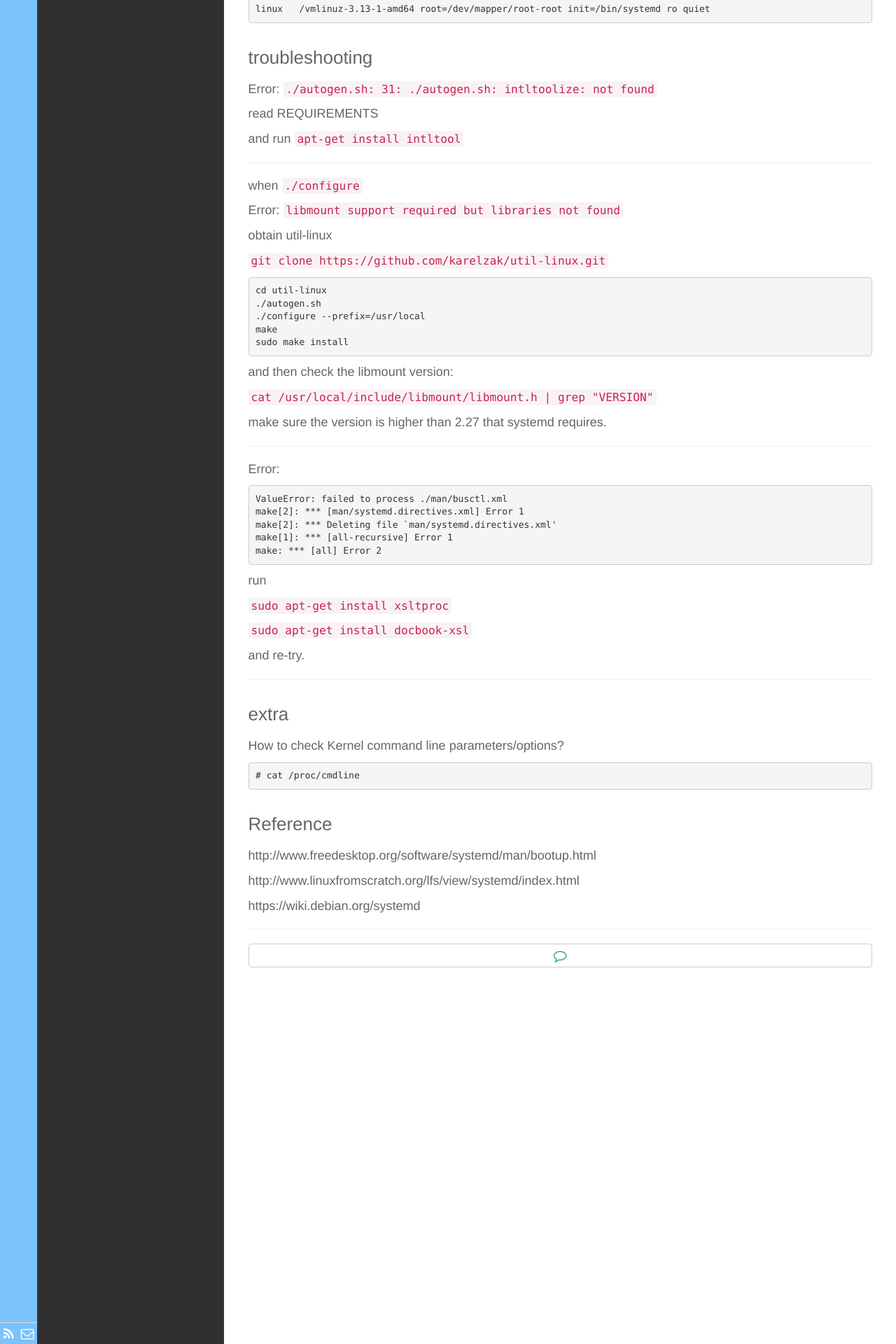
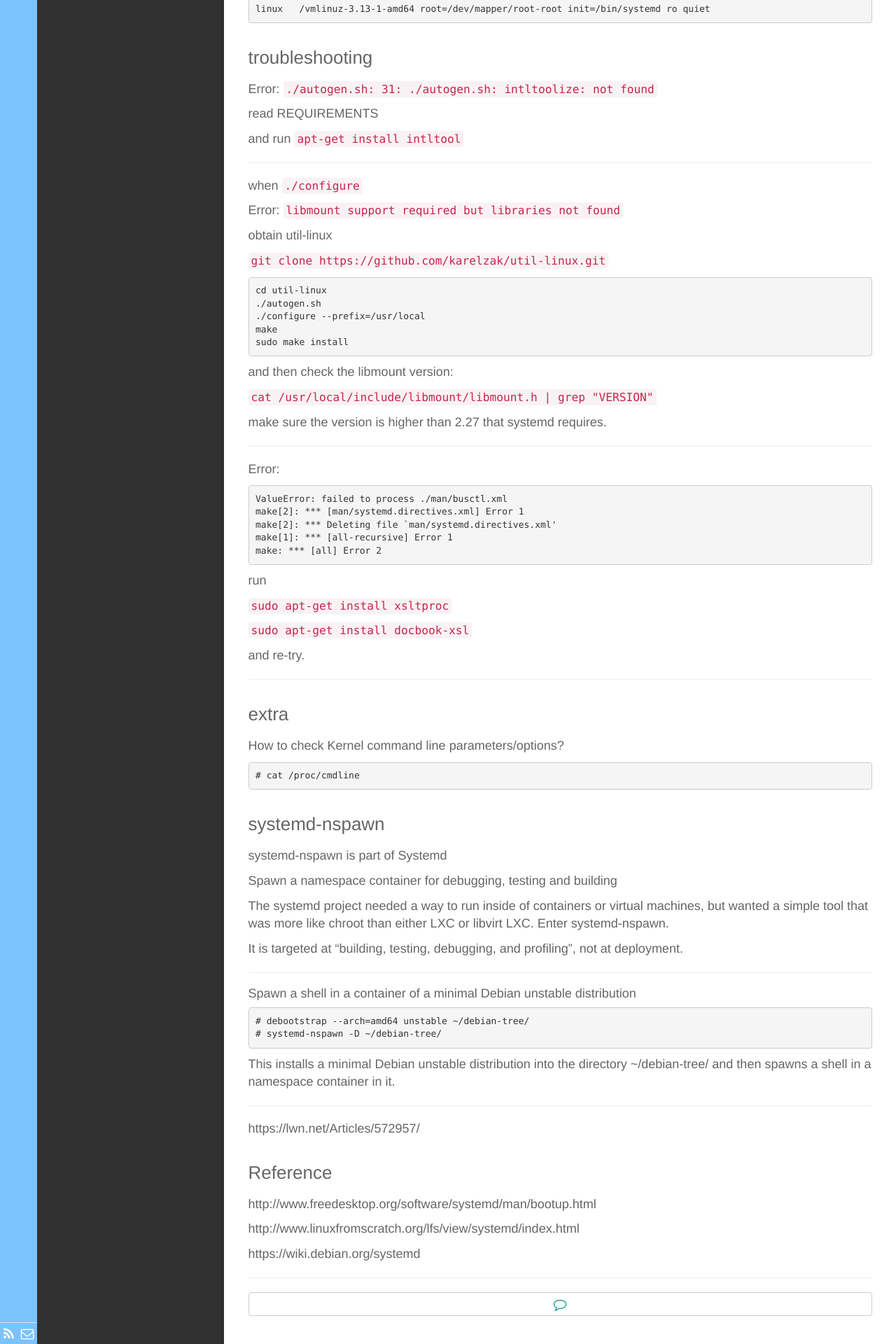
Before and after one commit to kennedy-han/kennedy-han.github.io, a Jekyll site: the page built from _posts/Tech/2015-10-14-build-Systemd.md, in a window 1280 px wide. Shown: the part 963-2883 px from the top of the page at 70% size. Built offline with Jekyll 4.4.1, drawn with Linux system fonts in a browser that asks for light colours; Markdown is read by kramdown in place of the engine named in the settings; comment, search, counter and statistics services are not loaded.

Commit message:
update systemd blog

````diff
--- a/_posts/Tech/2015-10-14-build-Systemd.md
+++ b/_posts/Tech/2015-10-14-build-Systemd.md
@@ -107,6 +107,30 @@ How to check Kernel command line parameters/options?
 # cat /proc/cmdline
 ```
 
+###systemd-nspawn
+systemd-nspawn is part of Systemd
+
+Spawn a namespace container for debugging, testing and building
+
+The systemd project needed a way to run inside of containers or virtual machines, but wanted a simple tool that was more like chroot than either LXC or libvirt LXC. Enter systemd-nspawn.
+
+It is targeted at "building, testing, debugging, and profiling", not at deployment.
+
+---
+####Spawn a shell in a container of a minimal Debian unstable distribution
+
+```
+# debootstrap --arch=amd64 unstable ~/debian-tree/
+# systemd-nspawn -D ~/debian-tree/
+```
+
+This installs a minimal Debian unstable distribution into the directory ~/debian-tree/ and then spawns a shell in a namespace container in it.
+
+---
+
+
+https://lwn.net/Articles/572957/
+
 ###Reference
 
 http://www.freedesktop.org/software/systemd/man/bootup.html
````
